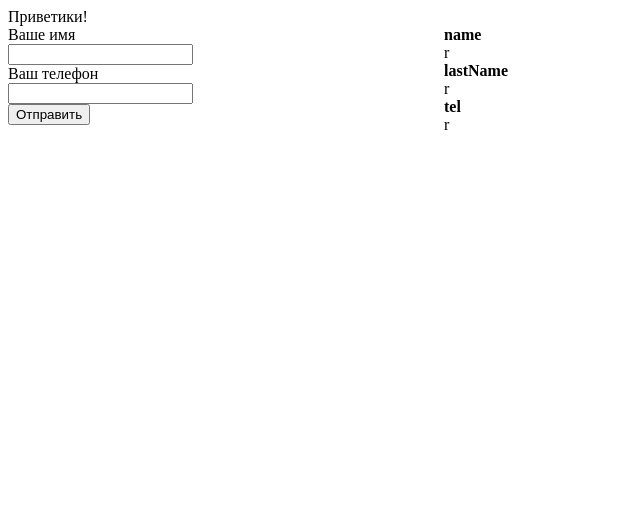
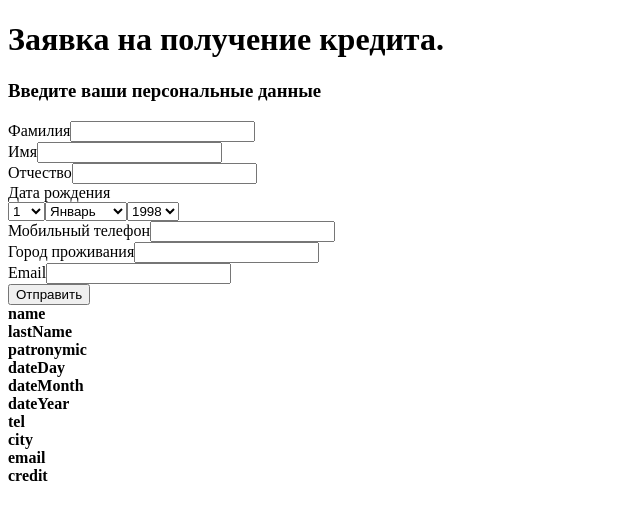
Before and after one commit to ArtemiusL/SalRedux, a React app: page / in a window 1280 px wide. Shown: the top 520 px of the page, without its empty margins (0-640 px from the left). Built offline with nearby package versions, Linux system fonts and the light colour scheme; the HTML template or start-up script is replaced by a standard one.

Commit message:
Дописал компонент-представления и компонент-контейнер для Select, начал вертску формы

```diff
--- a/src/components/App.js
+++ b/src/components/App.js
@@ -7,12 +7,12 @@ import ContainerDoc from '../containers/ContainerDoc';
 class App extends React.Component {
     render() {
         return (
-        	<div>
-        	Приветики!
-        	<div style={{'display': 'flex', 'width': '500px', 'justifyContent': 'space-between'}}>
+        	<div className="site-container">
+                <h1> Заявка на получение кредита. </h1>
+                <div className="site-flex">
         		<Forma />
         		<ContainerDoc />
-        	</div>
+                </div>
         	</div>
         )
     }
--- a/src/components/Forma.js
+++ b/src/components/Forma.js
@@ -1,22 +1,66 @@
 import React from 'react';
 import ContainerInput from '../containers/ContainerInput';
+import ContainerSelect from '../containers/ContainerSelect';
 import PropTypes from 'prop-types';
 
 
 class Forma extends React.Component {
     render() {
         return (
-        		<form>
-              <label> Ваше имя </label>
-              <br />
-              <ContainerInput name={'name'} />
-              <br />
-              <label> Ваш телефон </label>
-              <br />
-              <ContainerInput name={'tel'} />
-              <br />
-              <button>Отправить</button>
+          <section className="site-right">
+            <h2 className="Получите деньги сегодня!"></h2>
+        		<form className="main-form">
+              <h3 className="main-form__title"> Введите ваши персональные данные </h3>
+              <div className="form-flex">
+
+                <div className="form-flex__item">
+                  <label>Фамилия</label>
+                  <ContainerInput name={'lastName'} />
+                </div>
+
+                <div className="form-flex__item">
+                  <label>Имя</label>
+                  <ContainerInput name={'name'} />
+                </div>
+
+                <div className="form-flex__item">
+                  <label>Отчество</label>
+                  <ContainerInput name={'patronymic'} />
+                </div>
+
+                <div className="form-flex__item">
+                  <label>Дата рождения</label>
+                  <div className="form-flex__item-date">
+                    <ContainerSelect name={'dateDay'} />
+                    <ContainerSelect name={'dateMonth'} />
+                    <ContainerSelect name={'dateYear'} />
+                  </div>
+                </div>
+
+                <div className="form-flex__item">
+                  <label>Мобильный телефон</label>
+                  <ContainerInput name={'tel'} />
+                </div>
+
+                <div className="form-flex__item">
+                  <label>Город проживания</label>
+                  <ContainerInput name={'city'} />
+                </div>
+
+                <div className="form-flex__item">
+                  <label>Email</label>
+                  <ContainerInput name={'email'} />
+                </div>
+{/*
+                <div className="form-flex__item">
+                  <label>Кредитная история</label>
+                  <ContainerSelect name={'credit'} />
+                </div>*/}
+
+                <button>Отправить</button>
+              </div>
         		</form>
+          </section>
         )
     }
 }
--- /dev/null
+++ b/src/components/Select.js
@@ -0,0 +1,34 @@
+import React from 'react';
+import PropTypes from 'prop-types';
+
+class Select extends React.Component {
+    render() {
+        const state = this.props.state;
+        let rows = [];
+
+        if(state.name === 'dateMonth') {
+            rows = state.variant.map((item, index) => {
+                return <option key={index}>{item}</option>
+            })
+        }
+        else {
+        for (let i = state.lowerLimit; i <= state.upperLimit; i++) {
+            rows.push(<option key={i}>{i}</option>);
+        }
+        if(state.name === 'dateYear') {
+            rows.reverse();
+        }
+        }
+        return (
+                <select>
+                    {rows}
+                </select>
+        )
+    }
+}
+
+Select.propTypes = {
+  state: PropTypes.object
+}
+
+export default Select;
--- /dev/null
+++ b/src/containers/ContainerSelect.js
@@ -0,0 +1,24 @@
+import { connect } from 'react-redux';
+import Select from '../components/Select';
+import {addBlank} from '../actions/index';
+
+const mapStateToProps = (state, ownProps) => {
+  const newState = state.filter((item) => {
+    return item.name === ownProps.name
+  })
+  return {
+    state: newState[0]
+  }
+}
+
+const mapDispatchProps = (dispatch) => {
+  return {
+    onKeyDown: (text, name) => {
+      dispatch(addBlank(text, name))
+    }
+  }
+}
+
+const ContainerSelect = connect(mapStateToProps, mapDispatchProps)(Select);
+
+export default ContainerSelect;
--- a/src/reducers/index.js
+++ b/src/reducers/index.js
@@ -3,19 +3,57 @@ import React from 'react';
 const initialState = [
 	{
 		name: 'name',
-		text: 'r',
+		text: '',
 		type: 'text'
 	},
 	{
 		name: 'lastName',
-		text: 'r',
+		text: '',
 		type: 'text'
 	},
 	{
+		name: 'patronymic',
+		text: '',
+		type: 'text'
+	},
+	{
+		name: 'dateDay',
+		text: '',
+		lowerLimit: 1,
+		upperLimit: 31
+	},
+	{
+		name: 'dateMonth',
+		text: '',
+		variant: ['Январь', 'Феварль', 'Март', 'Апрель', 'Май','Июнь',
+		'Июль', 'Август', 'Сентябрь', 'Октябрь', 'Ноябрь', 'Декабрь']
+	},
+	{
+		name: 'dateYear',
+		text: '',
+		lowerLimit: 1941,
+		upperLimit: 1998
+	},
+	{
 		name: 'tel',
-		text: 'r',
-		type: 'date'
-	}
+		text: '',
+		type: 'tel'
+	},
+	{
+		name: 'city',
+		text: ' ',
+		type: 'text'
+	},
+	{
+		name: 'email',
+		text: ' ',
+		type: 'email'
+	},
+	{
+		name: 'credit',
+		text: ' ',
+		type: 'email'
+	},
 ]
 
 
```
Also changed, not shown: src/Util/getEighteenYears.js (added, +7 -0 lines), 1 other file (tests, documents, lock files or other folders).
